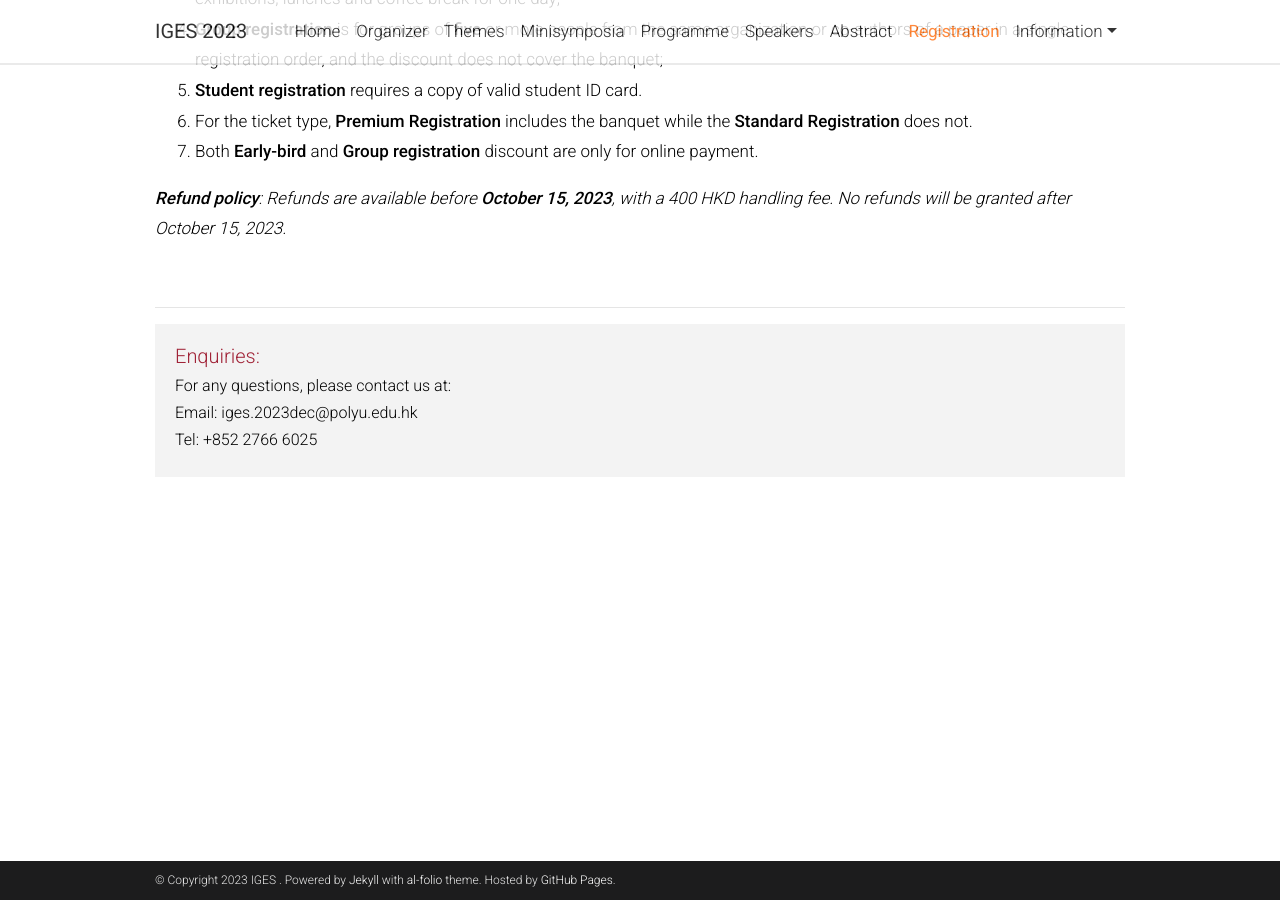
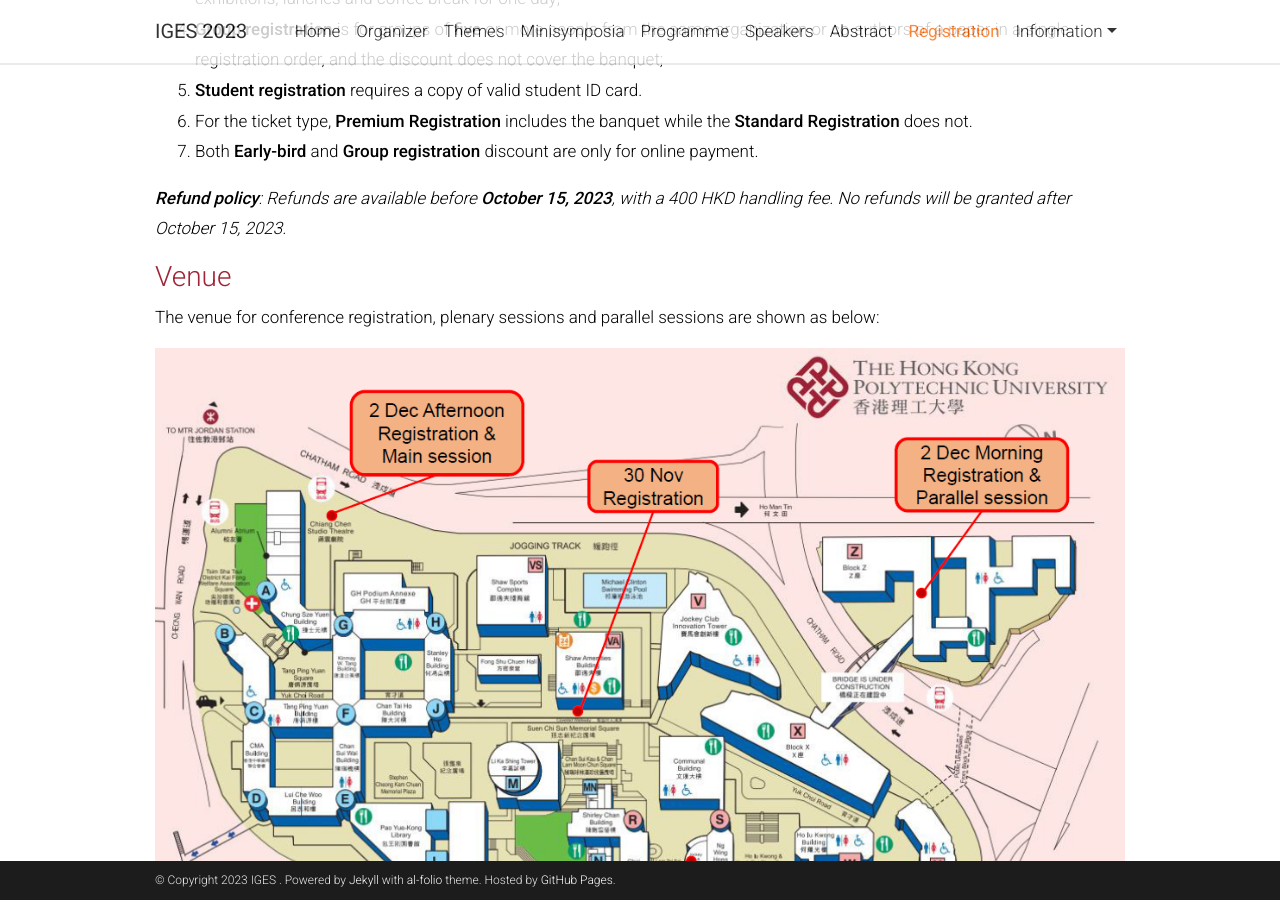
Before and after one commit to iges2023/iges2023.github.io, a Jekyll site: the page built from _pages/registration.md, in a window 1280 px wide and 900 px high, scrolled down 1567 px. Built offline with Jekyll 4.4.1, drawn with Linux system fonts in a browser that asks for light colours; full-size pictures stand in for the smaller copies a plugin makes; comment, search, counter and statistics services are not loaded; a style sheet for code colours, icons or effects is not loaded.

Commit message:
update information

```diff
--- a/_pages/registration.md
+++ b/_pages/registration.md
@@ -54,6 +54,17 @@
 ***Refund policy**: Refunds are available before **October 15, 2023**, with a 400 HKD handling fee. No refunds will be granted after October 15, 2023.*
 
 
+### Venue
+
+The venue for conference registration, plenary sessions and parallel sessions are shown as below:
+
+<div class="row justify-content-sm-left">
+    <div class="col-sm align-self-center">
+        {% include figure.html path="assets/img/Map.png" title="" class="img-fluid " %}
+    </div>
+</div>
+
+
 
 
 <br>
```
Also changed, not shown: assets/img/Map.png (added), 2 other files.
